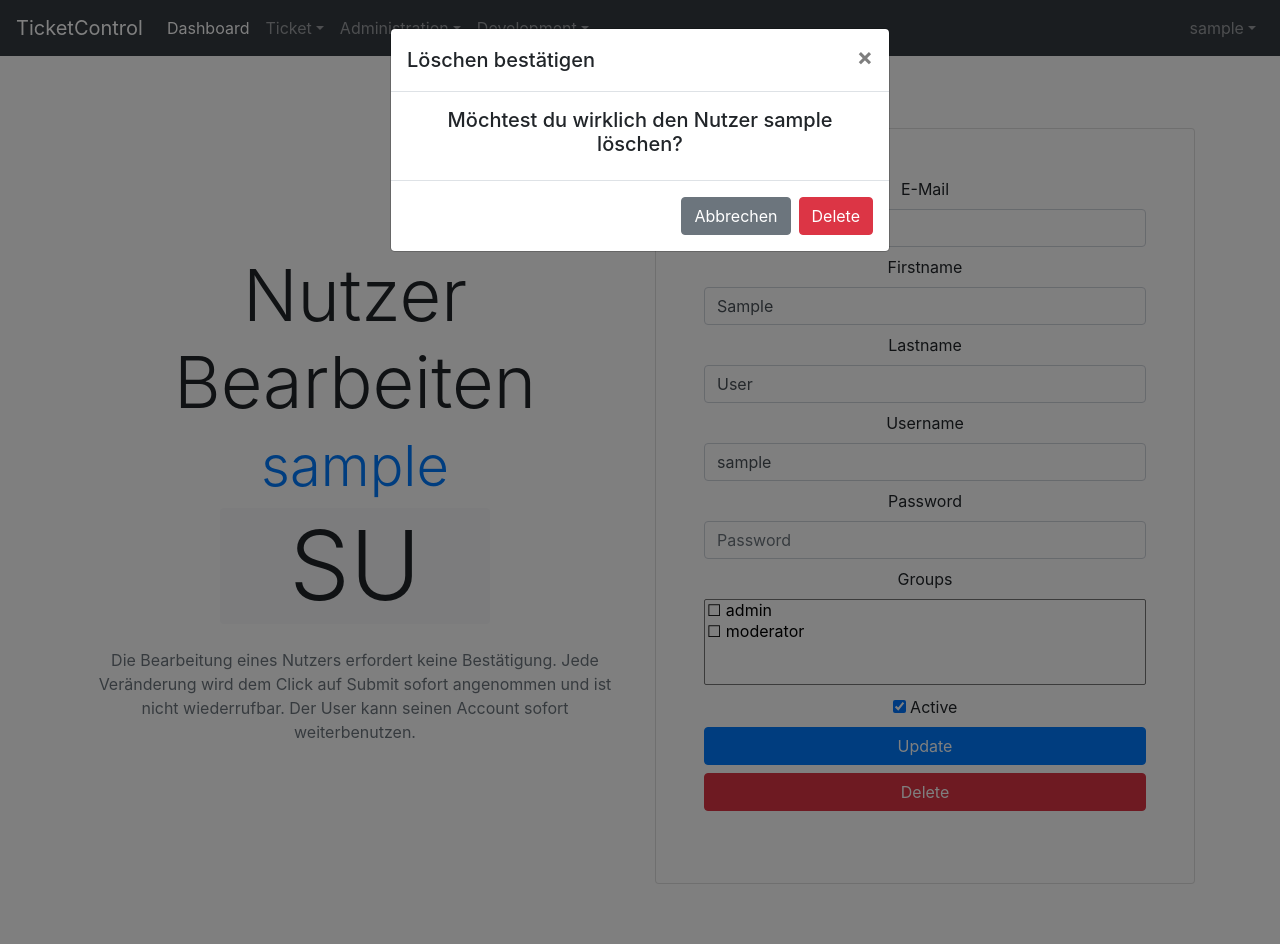
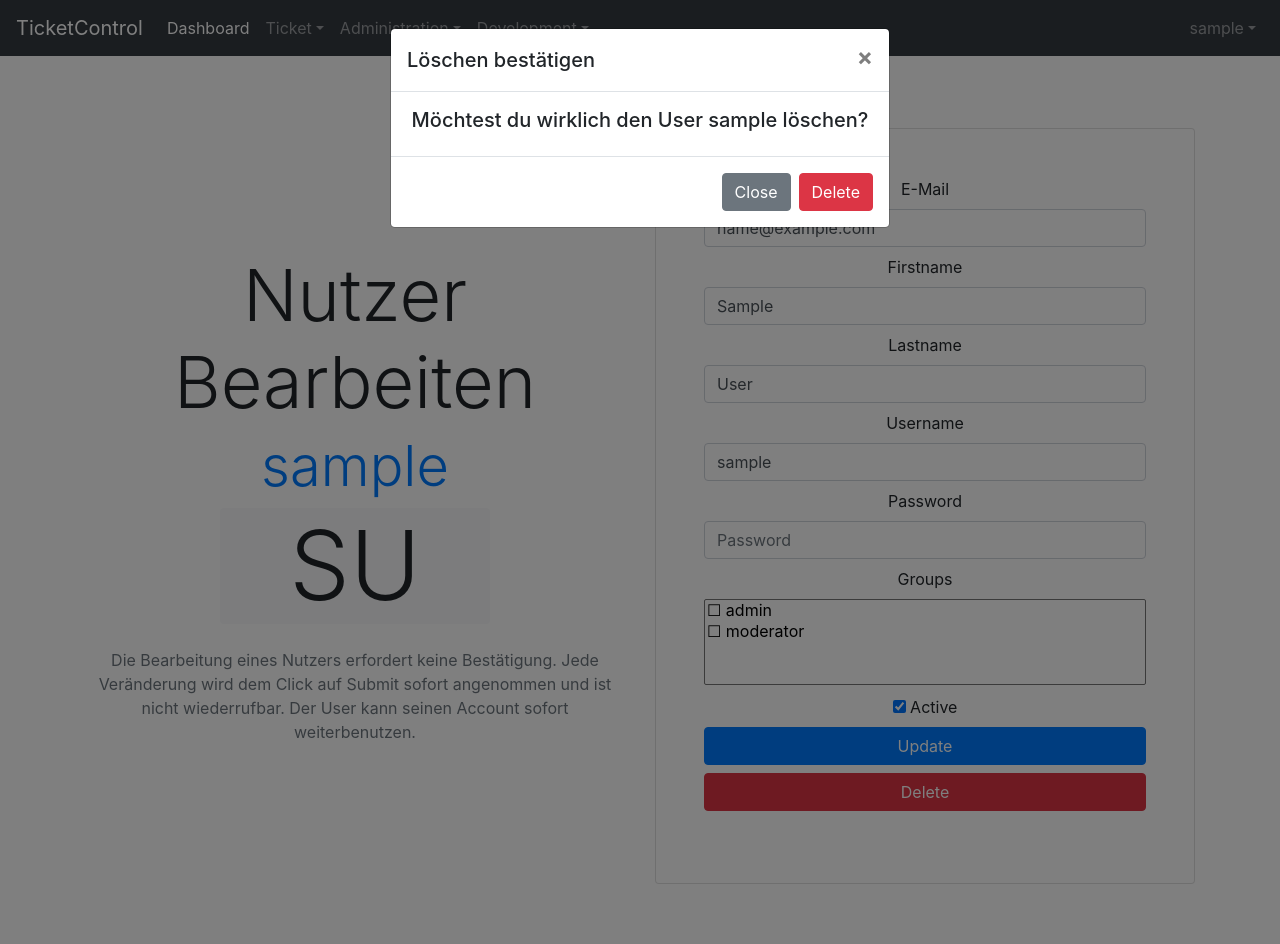
Before and after one commit to Rise-Up-Group/TicketControl, a Django app: page /user/1/edit in a window 1280 px wide, after a click on "Delete". Run offline with Django 4.2, Linux system fonts and the light colour scheme; a user stored in the database is signed in; tables that the repository leaves empty hold one stand-in row (values such as "Sample post"); parts of the project's set-up code (start-up, migrations or seed data) failed here and were passed over; some libraries are stand-ins or nearby versions.

Commit message:
html cleanup

```diff
--- a/app/templates/dashboard.html
+++ b/app/templates/dashboard.html
@@ -9,7 +9,7 @@
 
     <div class="row">
         <div class="col-md-4">
-            <div class="card">
+            <div class="card mb-4">
                 <div class="card-header bg-secondary text-white">
                     <h5>Meine Profil</h5>
                 </div>
@@ -50,7 +50,7 @@
             </div>
         </div>
         <div class="col-md-8">
-            <div class="card">
+            <div class="card mb-4">
                 <div class="card-header bg-secondary text-white">
                     <h5>Meine Tickets</h5>
                 </div>
--- a/app/templates/user/edit.html
+++ b/app/templates/user/edit.html
@@ -74,13 +74,12 @@
                    value="Update">
         {% endif %}
         {% if can_delete %}
-            <a class="btn btn-danger btn-block mb-4" href=""
-                    data-toggle="modal" data-target="#deleteUser">Delete
-            </a>
+            <a class="btn btn-danger btn-block mb-4"
+               href="" data-toggle="modal" data-target="#deleteUser">Delete</a>
         {% endif %}
     </form>
 {% if can_delete %}
-        <!-- Modal delete User-->
+    <!-- Modal -->
     <div class="modal fade" id="deleteUser" tabindex="-1" role="dialog" aria-labelledby="deleteUserLabel"
          aria-hidden="true">
         <div class="modal-dialog" role="document">
@@ -92,10 +91,10 @@
                     </button>
                 </div>
                 <div class="modal-body">
-                        <p class="h5">Möchtest du wirklich den Nutzer {{ content_user.username }} löschen?</p>
+                    <p class="h5">Möchtest du wirklich den User {{ content_user.username }} löschen?</p>
                 </div>
                 <div class="modal-footer">
-                        <button type="button" class="btn btn-secondary" data-dismiss="modal">Abbrechen</button>
+                    <button type="button" class="btn btn-secondary" data-dismiss="modal">Close</button>
                     <form method="POST" action="{% url 'delete_user' id=content_user.id %}">
                         {% csrf_token %}
                         <input class="btn btn-danger" type="submit" value="Delete">
--- a/app/ticketcontrol/views.py
+++ b/app/ticketcontrol/views.py
@@ -42,7 +42,7 @@ def mytickets_view(request):
     own_tickets = Ticket.objects.filter(owner=request.user.id)
     part_tickets = Ticket.objects.filter(participating=request.user.id).exclude(owner=request.user.id, moderator=request.user.id)
     mod_tickets = Ticket.objects.filter(moderator=request.user.id).exclude(owner=request.user.id)
-    context = {'tickets': {'own': own_tickets, 'part': part_tickets, 'mod': mod_tickets, 'closed': closed_tickets}}
+    context = {'tickets': {'own': own_tickets, 'part': part_tickets, 'mod': mod_tickets}}
     return render(request, "ticket/manage.html", context)
 
 
@@ -203,7 +203,7 @@ def create_user_view(request):
         if not User.objects.filter(email=request.POST['email']).exists() and not User.objects.filter(
                 username=request.POST['username']).exists():
             User.add_user(request.POST['email'], request.POST['firstname'], request.POST['lastname'],
-                          request.POST['username'], password, groups, request.POST.get("is_active", False) == "on")
+                          request.POST['username'], password, groups, request.POST.get("is_active", False) == "on", email_confirmed=True)
             return redirect("manage_users")
         else:
             return HttpResponse(status=409)
@@ -307,7 +307,7 @@ def delete_user_view(request, id):
 @permission_required("auth.view_group")
 def manage_groups_view(request):
     return render(request, "user/group/manage.html",
-                  {"groups": Group.objects.all(), "can_create": request.user.has_perm("ticketcontrol.create_user")})
+                  {"groups": Group.objects.all().order_by("id"), "can_create": request.user.has_perm("ticketcontrol.create_user")})
 
 
 @permission_required("auth.create_group")
@@ -325,7 +325,7 @@ def create_group_view(request):
                 group.permissions.add(permission)
         group.save()
         return redirect("manage_groups")
-    return render(request, "user/group/create.html", {"permissions": Permission.objects.all(), "groups": Group.objects.all()})
+    return render(request, "user/group/create.html", {"permissions": Permission.objects.all()})
 
 
 @permission_required("auth.view_group")
```
Lines whose indentation alone changed are shown as unchanged.
